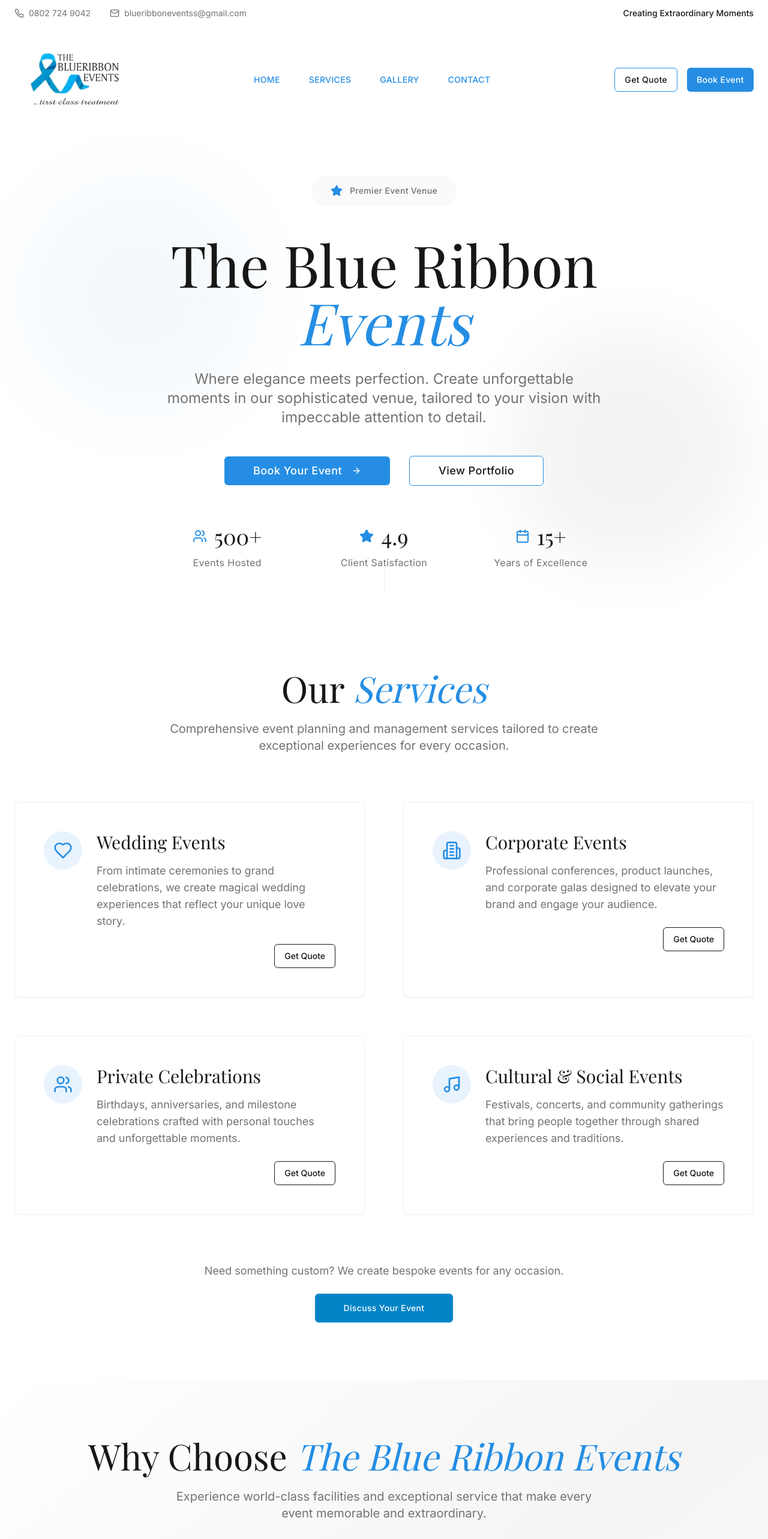
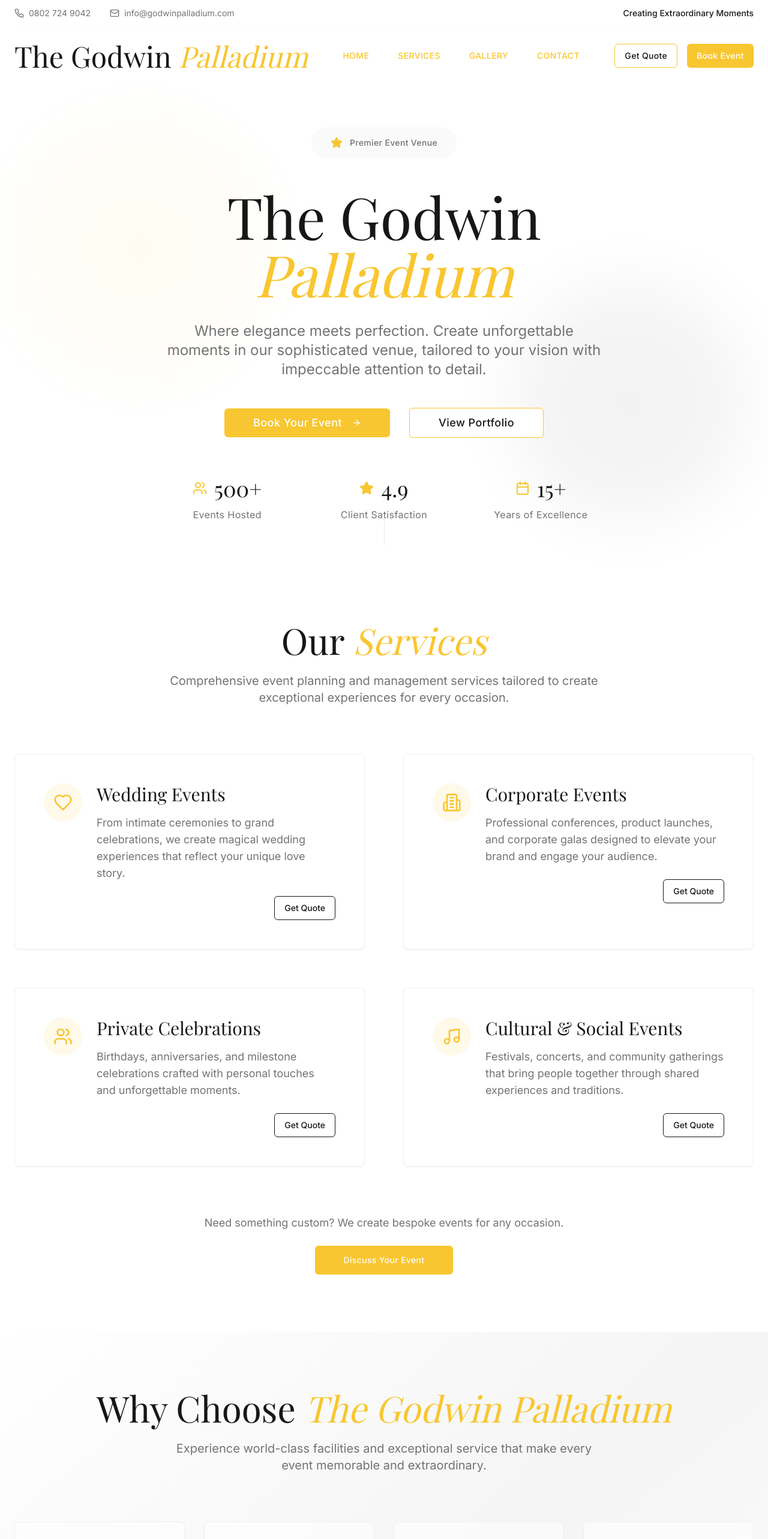
Before and after one commit to M1K3Y-917/modern-event-horizon-ui, a React (Vite) app: page / in a window 1280 px wide. Shown: the top 2566 px of the page at 60% size. Built offline with nearby package versions, Linux system fonts and the light colour scheme.

Commit message:
Refactor: Update branding and colors
- Changed website name to "The Godwin Palladium".
- Removed all mentions of "Blue Ribbon".
- Removed blue color scheme from the website.
- Replaced the logo image with the text name in the header.

```diff
--- a/index.html
+++ b/index.html
@@ -4,12 +4,12 @@
   <head>
     <meta charset="UTF-8" />
     <meta name="viewport" content="width=device-width, initial-scale=1.0" />
-    <title>The Blue Ribbon Events - Premier Event Center</title>
-    <meta name="description" content="Transform your special moments into unforgettable experiences at The Blue Ribbon Events - the premier event center for weddings, corporate events, and celebrations." />
-    <meta name="author" content="The Blue Ribbon Events" />
+    <title>The Godwin Palladium - Premier Event Center</title>
+    <meta name="description" content="Transform your special moments into unforgettable experiences at The Godwin Palladium - the premier event center for weddings, corporate events, and celebrations." />
+    <meta name="author" content="The Godwin Palladium" />
 
-    <meta property="og:title" content="The Blue Ribbon Events - Premier Event Center" />
-    <meta property="og:description" content="Transform your special moments into unforgettable experiences at The Blue Ribbon Events - the premier event center for weddings, corporate events, and celebrations." />
+    <meta property="og:title" content="The Godwin Palladium - Premier Event Center" />
+    <meta property="og:description" content="Transform your special moments into unforgettable experiences at The Godwin Palladium - the premier event center for weddings, corporate events, and celebrations." />
     <meta property="og:type" content="website" />
     <meta property="og:image" content="https://lovable.dev/opengraph-image-p98pqg.png" />
 
--- a/src/components/Contact.tsx
+++ b/src/components/Contact.tsx
@@ -154,10 +154,10 @@ const Contact = () => {
                     <div>
                       <h4 className="font-semibold text-foreground mb-1">Email</h4>
                       <a
-                        href="mailto:blueribboneventss@gmail.com"
+                        href="mailto:info@godwinpalladium.com"
                         className="text-muted-foreground hover:text-accent transition-colors duration-300"
                       >
-                        blueribboneventss@gmail.com
+                        info@godwinpalladium.com
                       </a>
                     </div>
                   </div>
@@ -184,14 +184,14 @@ const Contact = () => {
               <CardContent className="p-0">
                 <div className="h-64 rounded-lg overflow-hidden">
                     <iframe
-                      src="https://www.google.com/maps/embed?pb=!1m18!1m12!1m3!1d3963.052!2d3.3107514!3d6.6560465!2m3!1f0!2f0!3f0!3m2!1i1024!2i768!4f13.1!3m3!1m2!1s0x103b96cdae4aca4d:0x820ba25fb091d795!2sThe+Blue+Ribbon+Event+Centre,+15+Olayiwola+St,+Ifako-Ijaiye,+Lagos+101232,+Lagos!5e0!3m2!1sen!2sng!4v1734185489"
+                      src="https://www.google.com/maps/embed?pb=!1m18!1m12!1m3!1d3963.052!2d3.3107514!3d6.6560465!2m3!1f0!2f0!3f0!3m2!1i1024!2i768!4f13.1!3m3!1m2!1s0x103b96cdae4aca4d:0x820ba25fb091d795!2s15+Olayiwola+St,+Ifako-Ijaiye,+Lagos+101232,+Lagos!5e0!3m2!1sen!2sng!4v1734185489"
                       width="100%"
                       height="100%"
                       style={{ border: 0 }}
                       allowFullScreen
                       loading="lazy"
                       referrerPolicy="no-referrer-when-downgrade"
-                      title="The Blue Ribbon Events Location"
+                      title="The Godwin Palladium Location"
                     />
                 </div>
               </CardContent>
--- a/src/components/Features.tsx
+++ b/src/components/Features.tsx
@@ -52,7 +52,7 @@ const Features = () => {
       <div className="container mx-auto px-4 sm:px-6">
         <div className="text-center mb-12 sm:mb-16 lg:mb-20">
           <h2 className="text-3xl sm:text-4xl md:text-5xl lg:text-6xl font-playfair font-light text-foreground mb-4 sm:mb-6">
-            Why Choose <span className="text-accent italic">The Blue Ribbon Events</span>
+            Why Choose <span className="text-accent italic">The Godwin Palladium</span>
           </h2>
           <p className="text-lg sm:text-xl text-muted-foreground max-w-3xl mx-auto leading-relaxed px-4">
             Experience world-class facilities and exceptional service that make every event
--- a/src/components/Footer.tsx
+++ b/src/components/Footer.tsx
@@ -12,7 +12,7 @@ const Footer = () => {
           <div className="space-y-6">
             <div>
               <h3 className="text-3xl font-playfair font-bold text-white mb-4">
-                The Blue Ribbon Events
+                The Godwin Palladium
               </h3>
               <p className="text-white/80 leading-relaxed">
                 Creating unforgettable moments and extraordinary experiences. Your premier destination for luxury events and celebrations.
@@ -122,10 +122,10 @@ const Footer = () => {
               <div className="flex items-center space-x-3">
                 <Mail className="w-5 h-5 text-white flex-shrink-0" />
                 <a
-                  href="mailto:blueribboneventss@gmail.com"
+                  href="mailto:info@godwinpalladium.com"
                   className="text-white/70 hover:text-white transition-colors duration-300"
                 >
-                  blueribboneventss@gmail.com
+                  info@godwinpalladium.com
                 </a>
               </div>
             </div>
@@ -145,7 +145,7 @@ const Footer = () => {
 
         <div className="flex flex-col md:flex-row justify-between items-center space-y-4 md:space-y-0">
           <div className="text-white/70 text-sm">
-            © {new Date().getFullYear()} The Blue Ribbon Events. All rights reserved. | Privacy Policy | Terms of Service
+            © {new Date().getFullYear()} The Godwin Palladium. All rights reserved. | Privacy Policy | Terms of Service
           </div>
           <div className="text-white/70 text-sm">
             Designed with ❤️ for extraordinary events
--- a/src/components/Header.tsx
+++ b/src/components/Header.tsx
@@ -36,7 +36,7 @@ const Header = () => {
               </div>
               <div className="flex items-center space-x-2">
                 <Mail className="w-3 h-3 sm:w-4 sm:h-4" />
-                <span>blueribboneventss@gmail.com</span>
+                <span>info@godwinpalladium.com</span>
               </div>
             </div>
             <div className="hidden md:block font-medium text-foreground text-xs sm:text-sm">
@@ -48,11 +48,9 @@ const Header = () => {
         {/* Main navigation */}
         <div className="flex items-center justify-between py-4 sm:py-6">
           <div className="flex items-center">
-            <img
-              src="/images/logo.png"
-              alt="The Blue Ribbon Events"
-              className="h-16 sm:h-20 md:h-28 lg:h-32 w-auto"
-            />
+            <h1 className="text-2xl sm:text-3xl md:text-4xl lg:text-5xl font-playfair font-light text-foreground">
+              The Godwin <span className="text-accent italic">Palladium</span>
+            </h1>
           </div>
 
           {/* Desktop Navigation */}
--- a/src/components/Hero.tsx
+++ b/src/components/Hero.tsx
@@ -22,9 +22,9 @@ const Hero = () => {
 
           {/* Main heading */}
           <h1 className="text-4xl sm:text-5xl md:text-6xl lg:text-7xl xl:text-8xl 2xl:text-9xl font-playfair font-light mb-6 sm:mb-8 animate-fade-in leading-tight animate-[scale-in_1s_ease-out_0.2s_both]">
-            The Blue Ribbon
+            The Godwin
             <span className="block font-light text-accent italic animate-[slide-in-right_1s_ease-out_0.5s_both]">
-              Events
+              Palladium
             </span>
           </h1>
 
--- a/src/components/Services.tsx
+++ b/src/components/Services.tsx
@@ -83,11 +83,11 @@ const Services = () => {
           <p className="text-muted-foreground mb-6 text-lg">
             Need something custom? We create bespoke events for any occasion.
           </p>
-          <Button
-            size="lg"
-            className="bg-blue-600 text-white hover:bg-blue-700 px-12 py-6 font-medium tracking-wide"
-            onClick={() => document.getElementById('contact')?.scrollIntoView({ behavior: 'smooth' })}
-          >
+            <Button
+              size="lg"
+              className="px-12 py-6 font-medium tracking-wide"
+              onClick={() => document.getElementById('contact')?.scrollIntoView({ behavior: 'smooth' })}
+            >
             Discuss Your Event
           </Button>
         </div>
--- a/src/components/Testimonials.tsx
+++ b/src/components/Testimonials.tsx
@@ -10,7 +10,7 @@ const Testimonials = () => {
       name: 'Sarah & Michael Johnson',
       event: 'Wedding Reception',
       rating: 5,
-      text: 'The Blue Ribbon Events made our dream wedding come true! Every detail was perfect, from the elegant venue to the exceptional service. Our guests are still talking about how magical the evening was.',
+      text: 'The Godwin Palladium made our dream wedding come true! Every detail was perfect, from the elegant venue to the exceptional service. Our guests are still talking about how magical the evening was.',
       image: 'https://images.unsplash.com/photo-1438761681033-6461ffad8d80?w=100&h=100&fit=crop&crop=face'
     },
     {
@@ -18,7 +18,7 @@ const Testimonials = () => {
       name: 'David Chen',
       event: 'Corporate Conference',
       rating: 5,
-      text: 'The professionalism and attention to detail at The Blue Ribbon Events is unmatched. Our annual conference was a huge success thanks to their seamless coordination and state-of-the-art facilities.',
+      text: 'The professionalism and attention to detail at The Godwin Palladium is unmatched. Our annual conference was a huge success thanks to their seamless coordination and state-of-the-art facilities.',
       image: 'https://images.unsplash.com/photo-1472099645785-5658abf4ff4e?w=100&h=100&fit=crop&crop=face'
     },
     {
@@ -34,7 +34,7 @@ const Testimonials = () => {
       name: 'Robert & Linda Thompson',
       event: '50th Anniversary',
       rating: 5,
-      text: 'Celebrating our golden anniversary at The Blue Ribbon Events was absolutely perfect. The staff made us feel like royalty, and the venue was breathtaking. An unforgettable milestone celebration!',
+      text: 'Celebrating our golden anniversary at The Godwin Palladium was absolutely perfect. The staff made us feel like royalty, and the venue was breathtaking. An unforgettable milestone celebration!',
       image: 'https://images.unsplash.com/photo-1507003211169-0a1dd7228f2d?w=100&h=100&fit=crop&crop=face'
     }
   ];
--- a/src/index.css
+++ b/src/index.css
@@ -25,7 +25,7 @@
     --muted: 0 0% 96%;
     --muted-foreground: 0 0% 45%;
 
-    --accent: 207 78% 52%;
+    --accent: 45 93% 58%;
     --accent-foreground: 0 0% 100%;
 
     --destructive: 0 84% 60%;
@@ -66,7 +66,7 @@
     --muted: 0 0% 14%;
     --muted-foreground: 0 0% 65%;
 
-    --accent: 207 78% 52%;
+    --accent: 45 93% 58%;
     --accent-foreground: 0 0% 100%;
 
     --destructive: 0 62% 30%;
```
